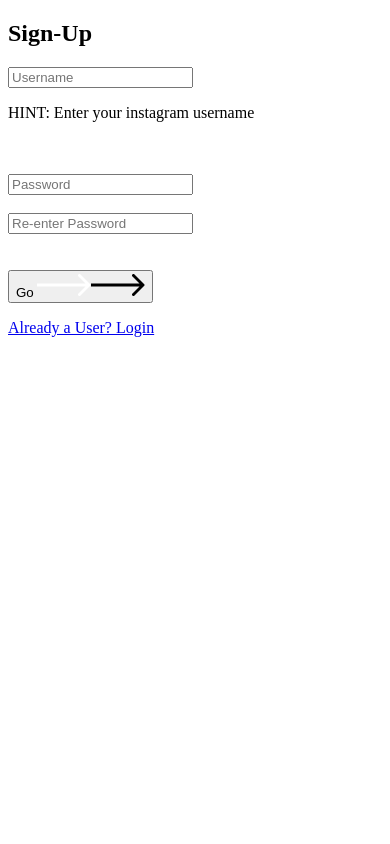
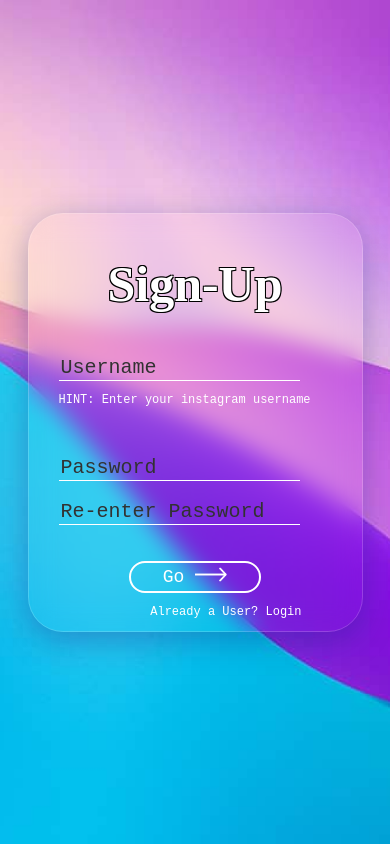
Before and after one commit to cyberbuddy-io/amo-ngl-knockoff, a React (Create React App) app: page /signup in a window 390 px wide. Built offline with nearby package versions, Linux system fonts and the light colour scheme.

Commit message:
adding changes

```diff
--- a/src/App.css
+++ b/src/App.css
@@ -1,38 +1,3 @@
-.App {
-  text-align: center;
+body {
+  margin: 0;
 }
-
-.App-logo {
-  height: 40vmin;
-  pointer-events: none;
-}
-
-@media (prefers-reduced-motion: no-preference) {
-  .App-logo {
-    animation: App-logo-spin infinite 20s linear;
-  }
-}
-
-.App-header {
-  background-color: #282c34;
-  min-height: 100vh;
-  display: flex;
-  flex-direction: column;
-  align-items: center;
-  justify-content: center;
-  font-size: calc(10px + 2vmin);
-  color: white;
-}
-
-.App-link {
-  color: #61dafb;
-}
-
-@keyframes App-logo-spin {
-  from {
-    transform: rotate(0deg);
-  }
-  to {
-    transform: rotate(360deg);
-  }
-}
--- a/src/App.js
+++ b/src/App.js
@@ -10,9 +10,9 @@ function App() {
       <div className="App">
         {/* <Navigation /> */}
         <Routes>
+          <Route path="/main" element={<Main/>} />
+          <Route path="/signup" element={<Signup/>} />
           <Route path="/login" element={<Login/>} />
-          <Route path="/signup" element={<Signup/>} />
-          <Route path="/main" element={<Main/>} />
           {/* Add other routes and components as needed */}
         </Routes>
       </div>
--- /dev/null
+++ b/src/Components/css/login.css
@@ -0,0 +1,164 @@
+body {
+  margin: 0;
+}
+
+.login {
+  background-image: url(../imgs/bg.png);
+  background-size: cover;
+  width: 100%;
+  height: 100vh;
+  display: flex;
+  justify-content: center;
+  align-items: center;
+}
+
+.login h2 {
+  font-family: "Holtwood One SC", serif;
+  color: white;
+  font-size: 70px;
+  text-align: center;
+  text-shadow: -1px -1px 0 #000, 1px -1px 0 #000, -1px 1px 0 #000,
+    1px 1px 0 #000;
+}
+
+::placeholder {
+  color: #00034e;
+}
+
+.login input {
+  font-family: "PT Mono", monospace;
+  background-color: transparent;
+  border: none;
+  border-bottom: 1px solid white;
+  outline: none;
+  font-size: 32px;
+  color: #00034e;
+  width: 87%;
+}
+
+.login p {
+  font-family: "PT Mono", monospace;
+  font-size: 16px;
+  color: white;
+}
+
+.login a:link,
+.login a:visited {
+  text-decoration: none;
+  color: white;
+}
+
+.login a:hover,
+.login a:active {
+  text-decoration: underline;
+}
+
+.login .right {
+  text-align: right;
+  margin-right: 30px;
+}
+
+.login #black_arrow {
+  display: none;
+}
+
+.login button {
+  font-family: "PT Mono", monospace;
+  background-color: transparent;
+  border: 2px solid white;
+  border-radius: 50px;
+  padding: 6px 60px;
+  font-size: 27px;
+  color: white;
+  margin: 0 auto;
+  display: block;
+  margin-bottom: 80px;
+}
+
+.login button:hover {
+  background-color: rgb(201, 201, 201);
+  border: 2px solid black;
+  cursor: pointer;
+  color: black;
+  #white_arrow {
+    display: none;
+  }
+  #black_arrow {
+    display: inline-block;
+  }
+  transition-duration: 1s;
+}
+
+.login .container {
+  padding: 0 30px;
+  width: 500px;
+  background: rgba(255, 255, 255, 0);
+  box-shadow: 0 8px 32px 0 rgba(31, 38, 135, 0.37);
+  backdrop-filter: blur(12px);
+  -webkit-backdrop-filter: blur(12px);
+  border-radius: 35px;
+  border: 1px solid rgba(255, 255, 255, 0.18);
+}
+
+/* Media queries for different screen widths */
+
+@media (max-width: 800px) {
+  /* Styles for screens up to 800px width */
+  .login .container {
+    width: 55%;
+  }
+}
+
+@media (max-width: 450px) {
+  /* Styles for screens up to 450px width */
+  .login .container {
+    width: 70%;
+  }
+  .login h2 {
+    font-size: 50px;
+  }
+  .login input {
+    font-size: 20px;
+  }
+  .login p {
+    font-size: 12px;
+  }
+  .login button {
+    font-size: 18px;
+    margin: 0 auto;
+    display: block;
+    padding: 4px 32px;
+  }
+  .login img {
+    width: 32px;
+  }
+}
+
+@media (max-width: 380px) {
+  /* Styles for screens up to 360px width */
+  .login .container {
+    width: 75%;
+  }
+  .login h2 {
+    font-size: 36px;
+  }
+  .login input {
+    font-size: 16px;
+  }
+  .login p {
+    font-size: 12px;
+  }
+  .login button {
+    font-size: 16px;
+    margin: 0 auto 20px auto;
+    display: block;
+    padding: 2px 25px;
+    border: 1px solid white;
+  }
+  .login img {
+    width: 28px;
+  }
+  .login p {
+    font-size: 10px;
+  }
+}
--- a/src/Components/css/main.css
+++ b/src/Components/css/main.css
@@ -1,45 +1,55 @@
 body {
+  margin: 0;
+}
+
+.main {
   background-image: url(../imgs/bgmain.png);
   background-size: cover;
+  width: 100%;
+  height: 100vh;
+  display: flex;
+  flex-direction: column;
+  justify-content: center;
+  align-items: center;
 }
 
-  .container {
+.main .container {
   width: 627px;
   height: 295px;
-    margin: 200px auto 100px auto;
+  margin-bottom: 50px;
   background-color: rgba(255, 255, 255, 0.5);
   border-radius: 50px;
   box-shadow: 25px 25px 0 2px rgba(255, 255, 255, 0.25);
 }
-  #upper {
+.main #upper {
   background-color: white;
   border-radius: 50px 50px 0 0;
   padding: 15px 25px;
   display: flex;
 }
-  #icon {
+.main #icon {
   font-size: 40px;
   margin-right: 20px;
   margin-left: 10px;
   margin-top: 11px;
 }
-  #user {
+.main #user {
   font-family: "Montserrat", sans-serif;
   font-size: 13px;
   text-transform: uppercase;
   margin: 5px 0;
 }
-  #option {
+.main #option {
   font-family: "Milonga", cursive;
   font-size: 24px;
   width: 455px;
   margin: 5px 0;
 }
-  #upper span {
+.main #upper span {
   font-size: 40px;
 }
 
-  #msg {
+.main #msg {
   border: none;
   outline: none;
   background-color: transparent;
@@ -54,15 +64,16 @@ body {
   color: #323232;
 }
 
-  #black_arrow {
+.main #black_arrow {
   display: none;
 }
 
-  #buttons {
+.main #buttons {
   width: fit-content;
   margin: 0 auto;
 }
-  .btn {
+
+.main .btn {
   padding: 6px 30px;
   background-color: transparent;
   border: 2px solid white;
@@ -72,7 +83,7 @@ body {
   font-family: "PT Mono", monospace;
 }
 
-  .btn:hover {
+.main .btn:hover {
   background-color: rgb(201, 201, 201);
   border: 2px solid black;
   cursor: pointer;
@@ -86,143 +97,143 @@ body {
   transition-duration: 1s;
 }
 
-  #sugg {
+.main #sugg {
   margin-right: 60px;
 }
 
 @media (max-width: 800px) {
-    .container {
+  .main .container {
     width: 70%;
     max-width: 627px;
   }
-    #upper{
+  .main #upper {
     padding: 6px 14px;
   }
 
-    #icon{
+  .main #icon {
     font-size: 30px;
   }
-    #user{
+  .main #user {
     font-size: 12px;
   }
-    #option{
+  .main #option {
     width: 390px;
     font-size: 20px;
   }
-    #upper span{
+  .main #upper span {
     font-size: 30px;
   }
 
-    #msg {
+  .main #msg {
     width: 90%;
     font-size: 20px;
   }
 
-    #buttons {
+  .main #buttons {
     flex-wrap: wrap;
   }
 
-    .btn {
+  .main .btn {
     flex: 1;
     margin: 5px;
     font-size: 24px;
   }
-    img{
+  .main img {
     width: 46px;
   }
 }
 
 @media (max-width: 450px) {
-    .container {
+  .main .container {
     border-radius: 25px;
     box-shadow: 10px 10px 0 2px rgba(255, 255, 255, 0.25);
     width: 90%;
     height: 200px;
     margin: 120px auto 50px auto;
   }
-    #upper {
+  .main #upper {
     padding: 8px 10px;
     border-radius: 25px 25px 0 0;
   }
-    #icon {
+  .main #icon {
     font-size: 24px;
     margin: 8px 10px 0 5px;
   }
-    #user {
+  .main #user {
     font-size: 10px;
     margin: 0;
   }
-    #option {
+  .main #option {
     font-size: 16px;
     width: 270px;
     margin: 0;
   }
-    #upper span {
+  .main #upper span {
     font-size: 24px;
   }
-    #msg {
+  .main #msg {
     font-size: 14px;
     width: 90%;
     padding: 15px;
   }
-    .btn {
+  .main .btn {
     font-size: 18px;
     border: 1px solid white;
     padding: 4px 22px;
   }
-    img{
+  .main img {
     width: 34px;
   }
 }
 
 @media (max-width: 380px) {
-    .container {
+  .main .container {
     border-radius: 25px;
     box-shadow: 10px 10px 0 2px rgba(255, 255, 255, 0.25);
     width: 95%;
     height: 200px;
     margin: 120px auto 50px auto;
   }
-    #upper {
+  .main #upper {
     padding: 8px 10px;
     border-radius: 25px 25px 0 0;
   }
-    #icon {
+  .main #icon {
     font-size: 16px;
     margin: 4px 10px 0 5px;
   }
-    #user {
+  .main #user {
     font-size: 8px;
     margin: 0;
   }
-    #option {
+  .main #option {
     font-size: 14px;
     width: 255px;
     margin: 0;
   }
-    #upper span {
+  .main #upper span {
     font-size: 16px;
   }
-    #msg {
+  .main #msg {
     font-size: 14px;
     width: 90%;
     padding: 15px;
   }
-    .btn {
+  .main .btn {
     font-size: 16px;
     border: 1px solid white;
     padding: 2px 16px;
   }
-    img{
+  .main img {
     width: 22px;
   }
-    #sugg{
+  .main #sugg {
     margin-right: 30px;
   }
 }
 
 @media (max-width: 340px) {
-    #option{
+  .main #option {
     width: 215px;
   }
 }
--- /dev/null
+++ b/src/Components/css/signup.css
@@ -0,0 +1,164 @@
+body {
+  margin: 0;
+}
+
+.signup {
+  width: 100%;
+  height: 100vh;
+  background-image: url(../imgs/bg.png);
+  background-size: cover;
+  display: flex;
+  justify-content: center;
+  align-items: center;
+}
+
+.signup h2 {
+  font-family: "Holtwood One SC", serif;
+  color: white;
+  font-size: 70px;
+  text-align: center;
+  text-shadow: -1px -1px 0 #000, 1px -1px 0 #000, -1px 1px 0 #000,
+    1px 1px 0 #000;
+}
+
+::placeholder {
+  color: #00034e;
+}
+
+.signup input {
+  font-family: "PT Mono", monospace;
+  background-color: transparent;
+  border: none;
+  border-bottom: 1px solid white;
+  outline: none;
+  font-size: 32px;
+  color: #00034e;
+  width: 87%;
+}
+
+.signup p {
+  font-family: "PT Mono", monospace;
+  font-size: 16px;
+  color: white;
+}
+
+.signup a:link,
+.signup a:visited {
+  text-decoration: none;
+  color: white;
+}
+
+.signup a:hover,
+.signup a:active {
+  text-decoration: underline;
+}
+
+.signup .right {
+  text-align: right;
+  margin-right: 30px;
+}
+
+.signup #black_arrow {
+  display: none;
+}
+
+.signup button {
+  font-family: "PT Mono", monospace;
+  background-color: transparent;
+  border: 2px solid white;
+  border-radius: 50px;
+  padding: 6px 60px;
+  font-size: 27px;
+  color: white;
+  margin: 0 auto;
+  display: block;
+  margin-bottom: 80px;
+}
+
+.signup button:hover {
+  background-color: rgb(201, 201, 201);
+  border: 2px solid black;
+  cursor: pointer;
+  color: black;
+  #white_arrow {
+    display: none;
+  }
+  #black_arrow {
+    display: inline-block;
+  }
+  transition-duration: 1s;
+}
+
+.signup .container {
+  padding: 0 30px;
+  width: 500px;
+  background: rgba(255, 255, 255, 0);
+  box-shadow: 0 8px 32px 0 rgba(31, 38, 135, 0.37);
+  backdrop-filter: blur(12px);
+  -webkit-backdrop-filter: blur(12px);
+  border-radius: 35px;
+  border: 1px solid rgba(255, 255, 255, 0.18);
+}
+
+/* Media queries for different screen widths */
+
+@media (max-width: 800px) {
+  /* Styles for screens up to 800px width */
+  .signup .container {
+    width: 55%;
+  }
+}
+
+@media (max-width: 450px) {
+  /* Styles for screens up to 450px width */
+  .signup .container {
+    width: 70%;
+  }
+  .signup h2 {
+    font-size: 50px;
+  }
+  .signup input {
+    font-size: 20px;
+  }
+  .signup p {
+    font-size: 12px;
+  }
+  .signup button {
+    font-size: 18px;
+    margin: 0 auto;
+    display: block;
+    padding: 4px 32px;
+  }
+  .signup img {
+    width: 32px;
+  }
+}
+
+@media (max-width: 380px) {
+  /* Styles for screens up to 360px width */
+  .signup .container {
+    width: 75%;
+  }
+  .signup h2 {
+    font-size: 36px;
+  }
+  .signup input {
+    font-size: 16px;
+  }
+  .signup p {
+    font-size: 12px;
+  }
+  .signup button {
+    font-size: 16px;
+    margin: 0 auto 20px auto;
+    display: block;
+    padding: 2px 25px;
+    border: 1px solid white;
+  }
+  .signup img {
+    width: 28px;
+  }
+  .signup p {
+    font-size: 10px;
+  }
+}
--- a/src/Components/css/style.css
+++ /dev/null
@@ -1,157 +0,0 @@
-body {
-    background-image: url(../imgs/bg.png);
-    background-size: cover;
-  }
-
-  h2 {
-    font-family: "Holtwood One SC", serif;
-    color: white;
-    font-size: 70px;
-    text-align: center;
-    text-shadow: -1px -1px 0 #000, 1px -1px 0 #000, -1px 1px 0 #000,
-      1px 1px 0 #000;
-  }
-
-  ::placeholder {
-    color: #00034e;
-  }
-
-  input {
-    font-family: "PT Mono", monospace;
-    background-color: transparent;
-    border: none;
-    border-bottom: 1px solid white;
-    outline: none;
-    font-size: 32px;
-    color: #00034e;
-    width: 87%;
-  }
-
-  p {
-    font-family: "PT Mono", monospace;
-    font-size: 16px;
-    color: white;
-  }
-
-  a:link,
-  a:visited {
-    text-decoration: none;
-    color: white;
-  }
-
-  a:hover,
-  a:active {
-    text-decoration: underline;
-  }
-
-  .right {
-    text-align: right;
-    margin-right: 30px;
-  }
-
-  #black_arrow {
-    display: none;
-  }
-
-  button {
-    font-family: "PT Mono", monospace;
-    background-color: transparent;
-    border: 2px solid white;
-    border-radius: 50px;
-    padding: 6px 60px;
-    font-size: 27px;
-    color: white;
-    margin: 0 auto; /* Center the button horizontally */
-    display: block; /* Ensure button occupies full width of container */
-    margin-bottom: 80px;
-  }
-
-  button:hover {
-    background-color: rgb(201, 201, 201);
-    border: 2px solid black;
-    cursor: pointer;
-    color: black;
-    #white_arrow{
-      display: none;
-    }
-    #black_arrow{
-      display: inline-block;
-    }
-    transition-duration: 1s;
-  }
-
-  .container {
-    margin: 60px auto;
-    padding: 0 30px;
-    width: 500px;
-    background: rgba(255, 255, 255, 0);
-    box-shadow: 0 8px 32px 0 rgba(31, 38, 135, 0.37);
-    backdrop-filter: blur(12px);
-    -webkit-backdrop-filter: blur(12px);
-    border-radius: 35px;
-    border: 1px solid rgba(255, 255, 255, 0.18);
-  }
-
-  /* Media queries for different screen widths */
-
-  @media (max-width: 800px) {
-    /* Styles for screens up to 800px width */
-    .container {
-      width: 55%;
-    }
-  }
-
-
-  @media (max-width: 450px) {
-    /* Styles for screens up to 450px width */
-    .container {
-      width: 70%;
-    }
-    h2 {
-      font-size: 50px;
-    }
-    input {
-      font-size: 20px;
-    }
-    p{
-      font-size: 12px;
-    }
-    button {
-      font-size: 18px;
-      margin: 0 auto;
-      display: block;
-      padding: 4px 32px;
-    }
-    img{
-      width: 32px;
-    }
-  }
-
-  @media (max-width: 380px) {
-    /* Styles for screens up to 360px width */
-    .container {
-      width: 75%;
-    }
-    h2 {
-      font-size: 36px;
-    }
-    input {
-      font-size: 16px;
-    }
-    p{
-      font-size: 12px;
-    }
-    button {
-      font-size: 16px;
-      margin: 0 auto 20px auto;
-      display: block;
-      padding: 2px 25px;
-      border: 1px solid white;
-    }
-    img{
-      width: 28px;
-    }
-    p {
-      font-size: 10px;
-    }
-  }
--- a/src/Components/jsx/Signup.jsx
+++ b/src/Components/jsx/Signup.jsx
@@ -2,7 +2,7 @@ import React from 'react'
 import { Link } from 'react-router-dom'
 import Arrow1 from '../imgs/Arrow 1.png'
 import Arrow2 from '../imgs/Arrow 2.png'
-// import '../css/style.css'
+import '../css/signup.css'
 
 function Signup() {
 
@@ -23,30 +23,31 @@ function Signup() {
   }
   return (
     <>
-
-      <div class="container">
+      <div className='signup'>
+        <div className="container">
           <h2>Sign-Up</h2>
           <input type="text" placeholder="Username" id="username" />
           <p>HINT: Enter your instagram username</p>
           <br /><br />
-        <input type="password" id="password" placeholder="Password" class="inp" />
-        <i class="far fa-eye" id="togglePassword" style={style1}></i>
+          <input type="password" id="password" placeholder="Password" className="inp" />
+          <i className="far fa-eye" id="togglePassword" style={style1}></i>
 
           <br /><br />
           <input
             type="password"
             id="repassword"
-          class="inp"
+            className="inp"
             placeholder="Re-enter Password"
           />
-        <i class="far fa-eye" id="retogglePassword" style={style1}></i>
+          <i className="far fa-eye" id="retogglePassword" style={style1}></i>
 
           <br /><br /><br />
           <button type="submit" id="btn" onClick={send}>
             Go <img id="white_arrow" src={Arrow1} />
             <img id="black_arrow" src={Arrow2} />
           </button>
-        <p class="right"><Link to="/login">Already a User? Login</Link></p>
+          <p className="right"><Link to="/login">Already a User? Login</Link></p>
+        </div>
       </div>
     </>
   )
--- a/src/index.js
+++ b/src/index.js
@@ -1,6 +1,5 @@
 import React from 'react';
 import ReactDOM from 'react-dom/client';
-import './index.css';
 import App from './App';
 import reportWebVitals from './reportWebVitals';
 import { BrowserRouter } from "react-router-dom";
```
Also changed, not shown: src/Components/jsx/Login.jsx (+9 -7 lines), src/Components/jsx/Main.jsx (+7 -7 lines), src/index.css (deleted, +0 -13 lines), 1 other file (tests, documents, lock files or other folders). Lines whose indentation alone changed are shown as unchanged.
